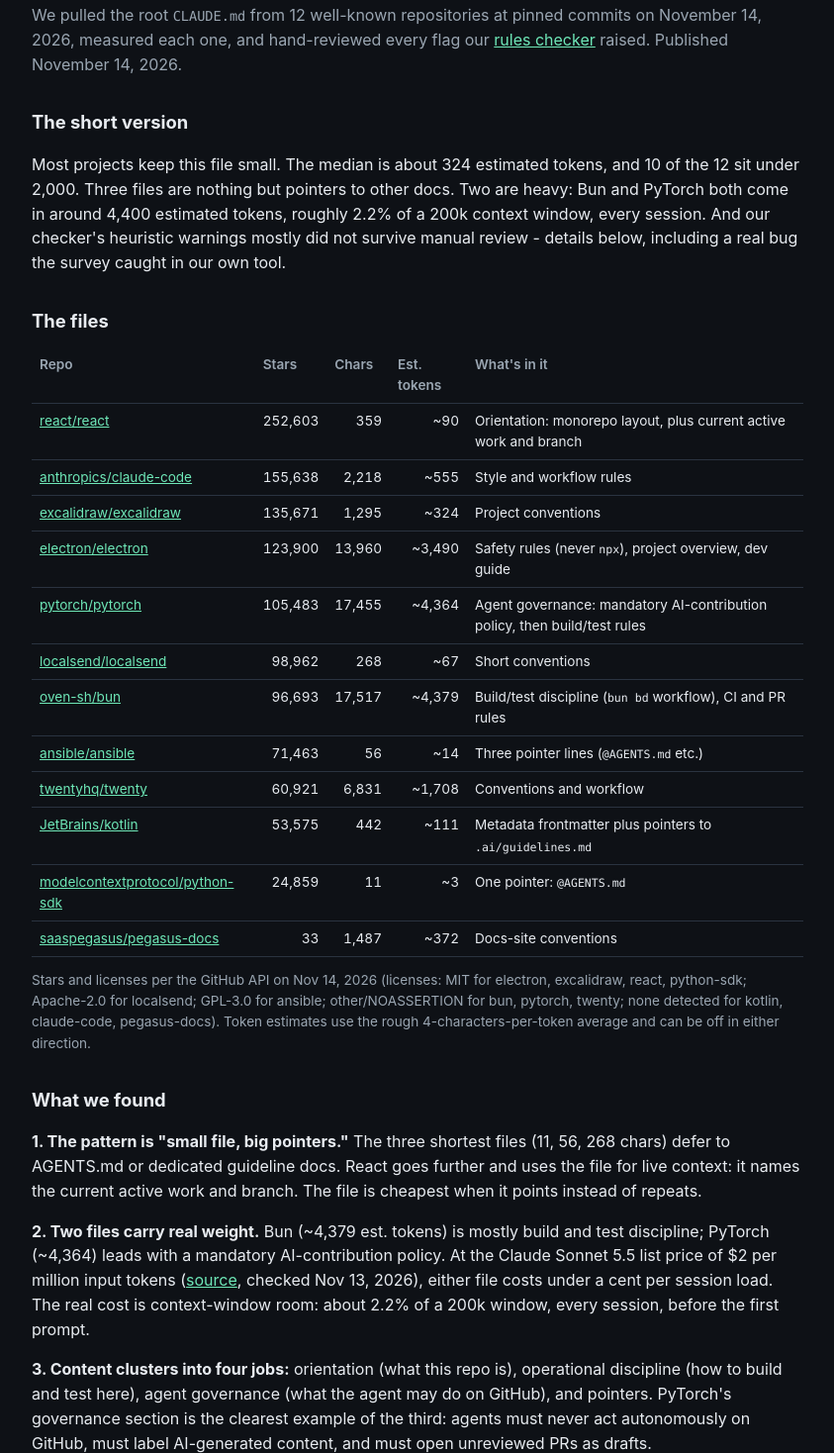
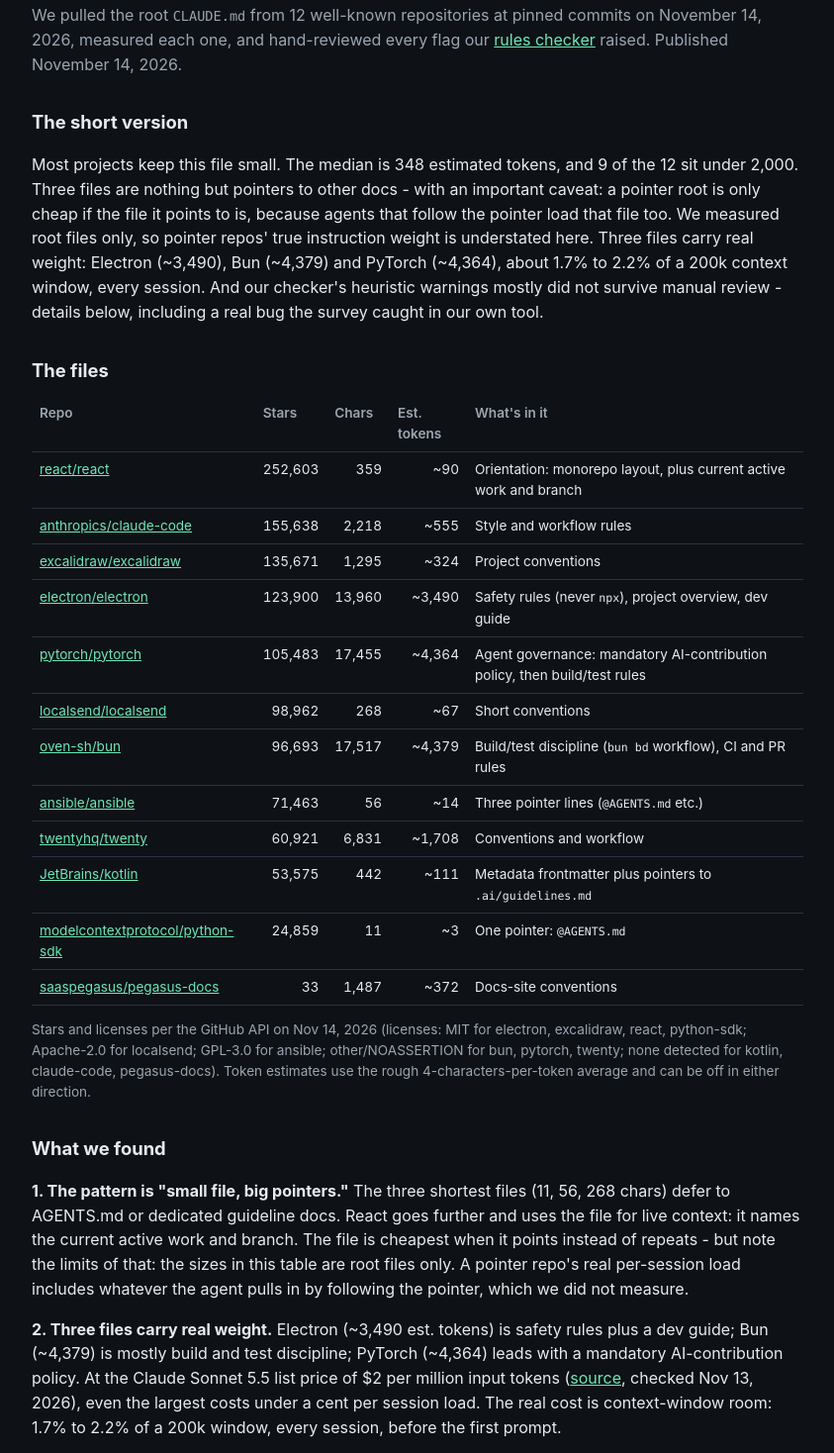
Before and after one commit to kitforgedev/kitforgedev.github.io, a plain HTML site: page claude-md-survey/index.html in a window 1280 px wide. Shown: the part 122-1590 px from the top of the page at 99% size, without its empty margins (218-1061 px from the left). Drawn offline with Linux system fonts and the light colour scheme.

Commit message:
Revise CLAUDE.md survey findings and analysis
Updated statistics and findings regarding CLAUDE.md files, including median token counts and specific weights of notable files. Clarified the implications of pointer files and adjusted the analysis methodology.

```diff
--- a/claude-md-survey/index.html
+++ b/claude-md-survey/index.html
@@ -30,7 +30,7 @@
   <p class="sub">We pulled the root <code>CLAUDE.md</code> from 12 well-known repositories at pinned commits on November 14, 2026, measured each one, and hand-reviewed every flag our <a href="/rules-check/">rules checker</a> raised. Published November 14, 2026.</p>
 
   <h2>The short version</h2>
-  <p>Most projects keep this file small. The median is about 324 estimated tokens, and 10 of the 12 sit under 2,000. Three files are nothing but pointers to other docs. Two are heavy: Bun and PyTorch both come in around 4,400 estimated tokens, roughly 2.2% of a 200k context window, every session. And our checker's heuristic warnings mostly did not survive manual review - details below, including a real bug the survey caught in our own tool.</p>
+  <p>Most projects keep this file small. The median is 348 estimated tokens, and 9 of the 12 sit under 2,000. Three files are nothing but pointers to other docs - with an important caveat: a pointer root is only cheap if the file it points to is, because agents that follow the pointer load that file too. We measured root files only, so pointer repos' true instruction weight is understated here. Three files carry real weight: Electron (~3,490), Bun (~4,379) and PyTorch (~4,364), about 1.7% to 2.2% of a 200k context window, every session. And our checker's heuristic warnings mostly did not survive manual review - details below, including a real bug the survey caught in our own tool.</p>
 
   <h2>The files</h2>
   <table>
@@ -51,14 +51,14 @@
   <p class="muted">Stars and licenses per the GitHub API on Nov 14, 2026 (licenses: MIT for electron, excalidraw, react, python-sdk; Apache-2.0 for localsend; GPL-3.0 for ansible; other/NOASSERTION for bun, pytorch, twenty; none detected for kotlin, claude-code, pegasus-docs). Token estimates use the rough 4-characters-per-token average and can be off in either direction.</p>
 
   <h2>What we found</h2>
-  <p><strong>1. The pattern is "small file, big pointers."</strong> The three shortest files (11, 56, 268 chars) defer to AGENTS.md or dedicated guideline docs. React goes further and uses the file for live context: it names the current active work and branch. The file is cheapest when it points instead of repeats.</p>
-  <p><strong>2. Two files carry real weight.</strong> Bun (~4,379 est. tokens) is mostly build and test discipline; PyTorch (~4,364) leads with a mandatory AI-contribution policy. At the Claude Sonnet 5.5 list price of $2 per million input tokens (<a href="https://docs.claude.com/en/docs/about-claude/pricing">source</a>, checked Nov 13, 2026), either file costs under a cent per session load. The real cost is context-window room: about 2.2% of a 200k window, every session, before the first prompt.</p>
+  <p><strong>1. The pattern is "small file, big pointers."</strong> The three shortest files (11, 56, 268 chars) defer to AGENTS.md or dedicated guideline docs. React goes further and uses the file for live context: it names the current active work and branch. The file is cheapest when it points instead of repeats - but note the limits of that: the sizes in this table are root files only. A pointer repo's real per-session load includes whatever the agent pulls in by following the pointer, which we did not measure.</p>
+  <p><strong>2. Three files carry real weight.</strong> Electron (~3,490 est. tokens) is safety rules plus a dev guide; Bun (~4,379) is mostly build and test discipline; PyTorch (~4,364) leads with a mandatory AI-contribution policy. At the Claude Sonnet 5.5 list price of $2 per million input tokens (<a href="https://docs.claude.com/en/docs/about-claude/pricing">source</a>, checked Nov 13, 2026), even the largest costs under a cent per session load. The real cost is context-window room: 1.7% to 2.2% of a 200k window, every session, before the first prompt.</p>
   <p><strong>3. Content clusters into four jobs:</strong> orientation (what this repo is), operational discipline (how to build and test here), agent governance (what the agent may do on GitHub), and pointers. PyTorch's governance section is the clearest example of the third: agents must never act autonomously on GitHub, must label AI-generated content, and must open unreviewed PRs as drafts.</p>
   <p><strong>4. Heuristic lint flags need a human pass.</strong> Our checker raised two "possible contradiction" flags (it pairs the first line containing "always" or "never" with the first line containing a softener like "if needed"). Both were false positives: in Bun, an always-rule about test ports was paired with an unrelated PR-comments line 131 lines away; in PyTorch, an always-rule about draft PRs was paired with an "if needed" that is not an exception to it. Of PyTorch's four hedged-wording flags, two were genuine suggestions ("please try to put it back on a single line", line 238; "you can also consider writing to local files", line 349), one was a negation ("Do NOT try to find alternatives", line 50 - a firm rule, not a hedge), and one was borderline ("consider two user personas", line 314). Treat these flags as review prompts, not verdicts.</p>
   <p><strong>5. The survey caught a bug in our own checker.</strong> Kotlin's file opens with YAML-style metadata frontmatter (<code>project:</code>, <code>languages:</code>, ...). Our first pass treated any file starting with <code>---</code> as a Cursor .mdc rule and reported two load-breaking failures that do not exist. We fixed the classifier the same day - it now applies .mdc checks only when the frontmatter actually contains .mdc keys (description, globs, or alwaysApply) - and re-ran the whole sample. Regression behavior on genuinely broken .mdc files is unchanged.</p>
 
   <h2>Method</h2>
-  <p class="muted">Sample: repositories named in dexio.wiki's guide "CLAUDE.md examples: what 270 top GitHub repos put in them" plus the source list of ArthurClune/claude-md-examples, included if a root CLAUDE.md was fetchable at a pinned commit on Nov 14, 2026. microsoft/playwright and p33m5t3r/vibecoding had no root CLAUDE.md and are excluded (documented, not silently dropped). Files were fetched from raw.githubusercontent.com at the commits linked in the table, so every row is reproducible. Analysis ran the exact logic of our <a href="/rules-check/">rules checker</a> in a script; every non-pass flag was then reviewed by hand against the file, and false positives are reported as such above. Short quoted lines are reproduced for commentary and criticism, with attribution.</p>
+  <p class="muted">Sample: repositories named in dexio.wiki's guide "CLAUDE.md examples: what 270 top GitHub repos put in them" plus the source list of ArthurClune/claude-md-examples, included if a root CLAUDE.md was fetchable at a pinned commit on Nov 14, 2026. Sizes are root files only; pointer targets (AGENTS.md, .ai/guidelines.md) are not included. microsoft/playwright and p33m5t3r/vibecoding had no root CLAUDE.md and are excluded (documented, not silently dropped). Files were fetched from raw.githubusercontent.com at the commits linked in the table, so every row is reproducible. Analysis ran the exact logic of our <a href="/rules-check/">rules checker</a> in a script; every non-pass flag was then reviewed by hand against the file, and false positives are reported as such above. Short quoted lines are reproduced for commentary and criticism, with attribution.</p>
 
   <div class="cta">
     <strong>Check your own file.</strong> Paste your CLAUDE.md, AGENTS.md, or .mdc rule into the <a href="/rules-check/">AI rules sanity check</a> - it runs in your browser and uploads nothing. If it's long, the <a href="/claude-md-cost/">cost checker</a> estimates what it weighs per session.
```
